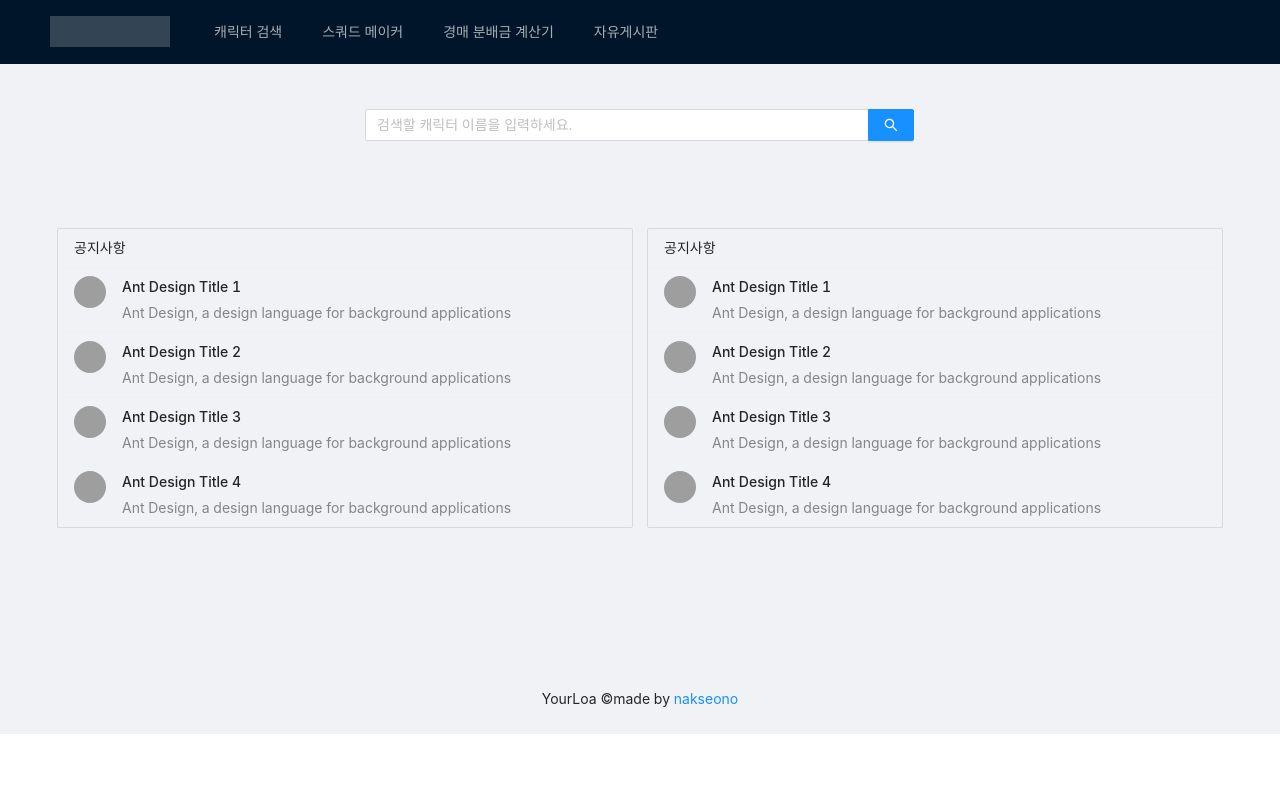
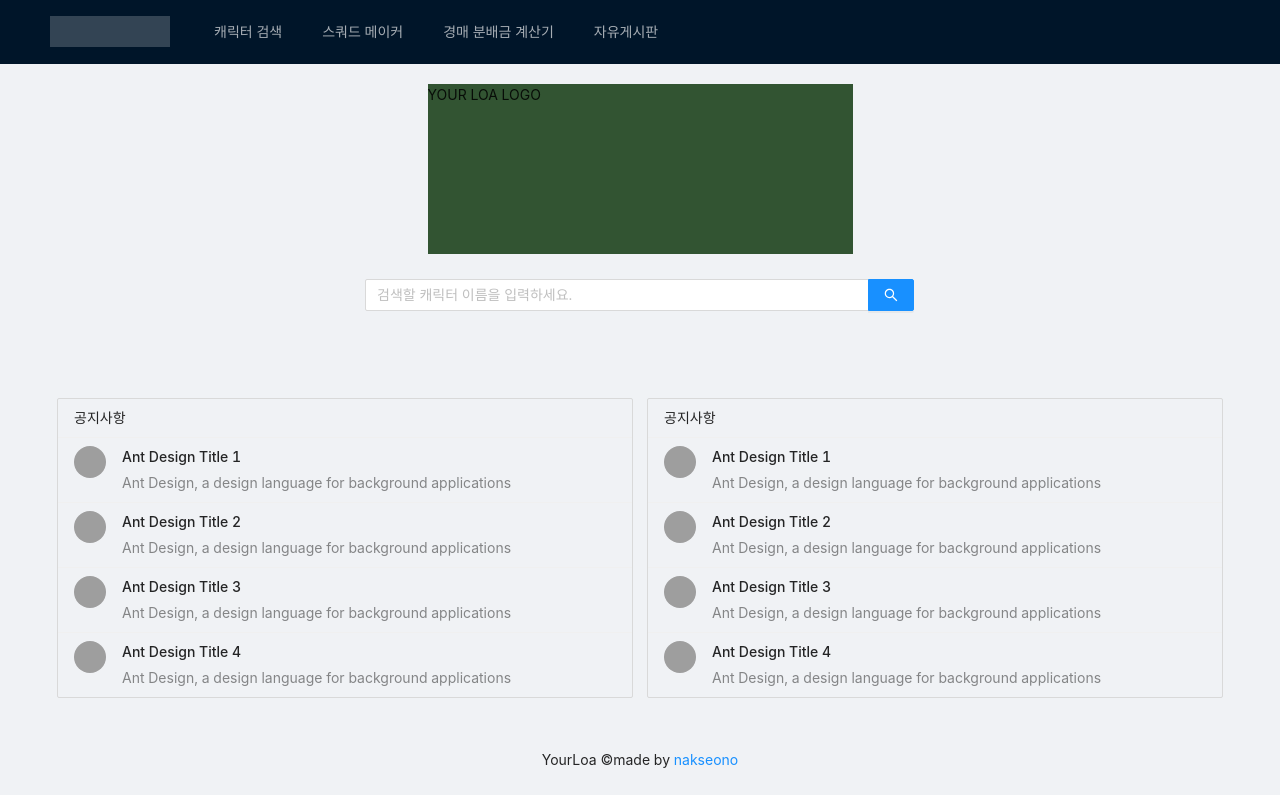
Before and after one commit to nakseono/yourLoa, a Next.js app: page / in a window 1280 px wide. Built offline with nearby package versions, Linux system fonts and the light colour scheme; grey boxes are pictures that could not be loaded.

Commit message:
css ssr 처리

```diff
--- a/package.json
+++ b/package.json
@@ -20,6 +20,7 @@
   "dependencies": {
     "antd": "^4.23.4",
     "axios": "^1.1.2",
+    "babel-plugin-styled-components": "^2.0.7",
     "next": "^12.3.1",
     "react": "^18.2.0",
     "react-dom": "^18.2.0",
--- /dev/null
+++ b/pages/_document.js
@@ -0,0 +1,30 @@
+import Document from "next/document";
+import { ServerStyleSheet } from "styled-components";
+
+export default class MyDocument extends Document {
+  static async getInitialProps(ctx) {
+    const sheet = new ServerStyleSheet();
+    const originalRenderPage = ctx.renderPage;
+
+    try {
+      ctx.renderPage = () =>
+        originalRenderPage({
+          enhanceApp: (App) => (props) =>
+            sheet.collectStyles(<App {...props} />),
+        });
+
+      const initialProps = await Document.getInitialProps(ctx);
+      return {
+        ...initialProps,
+        styles: (
+          <>
+            {initialProps.styles}
+            {sheet.getStyleElement()}
+          </>
+        ),
+      };
+    } finally {
+      sheet.seal();
+    }
+  }
+}
--- a/pages/index.js
+++ b/pages/index.js
@@ -12,9 +12,18 @@ const UserSearchInput = styled(Input.Search)`
   width: 550px;
 `;
 
+const LogoSpace = styled.div`
+  display: flex;
+  margin: auto;
+  height: 170px;
+  width: 425px;
+  background-color: #325432;
+`
+
 const Home = () => {
   return (
     <AppLayout>
+      <LogoSpace>YOUR LOA LOGO</LogoSpace>
       <UserSearchInput placeholder="검색할 캐릭터 이름을 입력하세요." enterButton />
       <Row>
         <Col span={12}>
```
Also changed, not shown: .babelrc (added), 1 other file (tests, documents, lock files or other folders).
